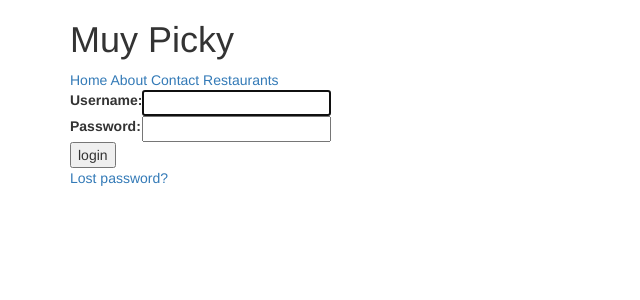
After one commit to User9000/new-try_django11, a Django app: page /login/ in a window 1280 px wide. The commit adds this page. Shown: the top 300 px of the page, without its empty margins (0-640 px from the left). Run offline with Django 3.2, Linux system fonts and the light colour scheme; some libraries are stand-ins or nearby versions.

Commit message:
login, password reset and nav
login, password reset and nav modifications

```diff
--- a/muypicky/settings/base.py
+++ b/muypicky/settings/base.py
@@ -31,13 +31,14 @@ ALLOWED_HOSTS = []
 # Application definition
 
 INSTALLED_APPS = [
+    'restaurants',
     'django.contrib.admin',
     'django.contrib.auth',
     'django.contrib.contenttypes',
     'django.contrib.sessions',
     'django.contrib.messages',
     'django.contrib.staticfiles',
-    'restaurants',
+
 ]
 
 MIDDLEWARE = [
@@ -51,6 +52,8 @@ MIDDLEWARE = [
 ]
 
 ROOT_URLCONF = 'muypicky.urls'
+
+LOGIN_URL = '/login/'
 
 TEMPLATES = [
     {
--- a/muypicky/urls.py
+++ b/muypicky/urls.py
@@ -17,14 +17,18 @@ from django.conf.urls import url
 from django.contrib import admin
 from restaurants.views import restaurant_listview, RestaurantCrateView,RestaurantListView, RestaurantDetailView, restaurant_createview
 from django.views.generic import TemplateView
+from django.contrib.auth.views import LoginView, PasswordResetView, PasswordResetDoneView, PasswordResetConfirmView, PasswordResetCompleteView
+
 
 urlpatterns = [
     url(r'^admin/', admin.site.urls),
-    url(r'^$',TemplateView.as_view(template_name='home.html')),
-    url(r'^restaurants/$', RestaurantListView.as_view()),
-    url(r'^restaurants/create/$',RestaurantCrateView.as_view()),
-    #url(r'^restaurants/(?P<slug>\w+)/$', RestaurantListView.as_view()),
-    url(r'^restaurants/(?P<slug>[\w-]+)/$', RestaurantDetailView.as_view()),
-    url(r'^about/', TemplateView.as_view(template_name='about.html')),
-    url(r'^contact/(?P<id>\d+)/$',TemplateView.as_view(template_name='contact.html')),
+    url(r'^$',TemplateView.as_view(template_name='home.html'),name ='home'),
+    url(r'^restaurants/$', RestaurantListView.as_view(),name='restaurants'),
+    url(r'^login/$', LoginView.as_view(), name='login'),
+    url(r'^password_reset/$', PasswordResetView.as_view(), name= 'password_reset'),
+    url(r'^password_reset/done/$', PasswordResetView.as_view(), name= 'password_reset_done'),
+    url(r'^restaurants/create/$',RestaurantCrateView.as_view() ),#  restaurant_createview
+    url(r'^restaurants/(?P<slug>[\w-]+)/$', RestaurantDetailView.as_view(),name='restaurant-detail'),
+    url(r'^about/', TemplateView.as_view(template_name='about.html'), name='about'),
+    url(r'^contact/$',TemplateView.as_view(template_name='contact.html'), name='contact'),
 ]
--- a/restaurants/models.py
+++ b/restaurants/models.py
@@ -10,7 +10,9 @@ from .validators import validate_category
 User = settings.AUTH_USER_MODEL
 
 class RestaurantLocation(models.Model):
-    owner       =   models.ForeignKey(User)
+
+
+    owner       =    models.ForeignKey(User)
     name        =    models.CharField(max_length=120)
     location    =    models.CharField(max_length=120, null = True, blank = True)
     category    =    models.CharField(max_length=120, null=True, blank=True, validators=[validate_category])
--- /dev/null
+++ b/restaurants/templates/registration/login.html
@@ -0,0 +1,38 @@
+{% extends "base.html" %}
+
+{% block content %}
+
+{% if form.errors %}
+<p>Your username and password didn't match. Please try again.</p>
+{% endif %}
+
+{% if next %}
+    {% if user.is_authenticated %}
+    <p>Your account doesn't have access to this page. To proceed,
+    please login with an account that has access.</p>
+    {% else %}
+    <p>Please login to see this page.</p>
+    {% endif %}
+{% endif %}
+
+<form method="post" action="{% url 'login' %}">
+{% csrf_token %}
+<table>
+<tr>
+    <td>{{ form.username.label_tag }}</td>
+    <td>{{ form.username }}</td>
+</tr>
+<tr>
+    <td>{{ form.password.label_tag }}</td>
+    <td>{{ form.password }}</td>
+</tr>
+</table>
+
+<input type="submit" value="login" />
+<input type="hidden" name="next" value="{{ next }}" />
+</form>
+
+{# Assumes you setup the password_reset view in your URLconf #}
+<p><a href="{% url 'password_reset' %}">Lost password?</a></p>
+
+{% endblock %}
--- a/restaurants/templates/restaurants/restaurants_list.html
+++ b/restaurants/templates/restaurants/restaurants_list.html
@@ -10,6 +10,7 @@
     {% for obj in object_list %}
 
         <li>
+            <a href='{% url "restaurant-detail" slug=obj.slug %}'>{{ obj }}</a> <br/>
             <a href='/restaurants/{{ obj.slug }}'>{{ obj }}</a> <br/>
             {{ obj.name }} {{ obj.category }} {{ obj.location }} {{ obj.name }} {{ obj.timestamp }} {{ obj.updated }}
 
--- a/templates/snippets/nav.html
+++ b/templates/snippets/nav.html
@@ -2,7 +2,8 @@
 
 <div class='container'>
         <h1>Muy Picky</h1>
-        <a href='/'>Home</a>
-        <a href='/about'>About</a>
-        <a href='/contact'>Contact</a>
+        <a href='{% url "home" %}'>Home</a>
+        <a href='{% url "about" %}'>About</a>
+        <a href='{% url "contact" %}'>Contact</a>
+        <a href='{% url "restaurants" %}'>Restaurants</a>
 </div>
```
Also changed, not shown: restaurants/templates/registration/password_reset_form.html (added, +13 -0 lines), restaurants/views.py (+18 -18 lines), db.sqlite3, restaurants/templates/registration/password_reset_complete.html (added), restaurants/templates/registration/password_reset_confirm.html (added), restaurants/templates/registration/password_reset_done.html (added), restaurants/templates/registration/password_reset_email.html (added), restaurants/templates/registration/password_reset_subject.html (added).
